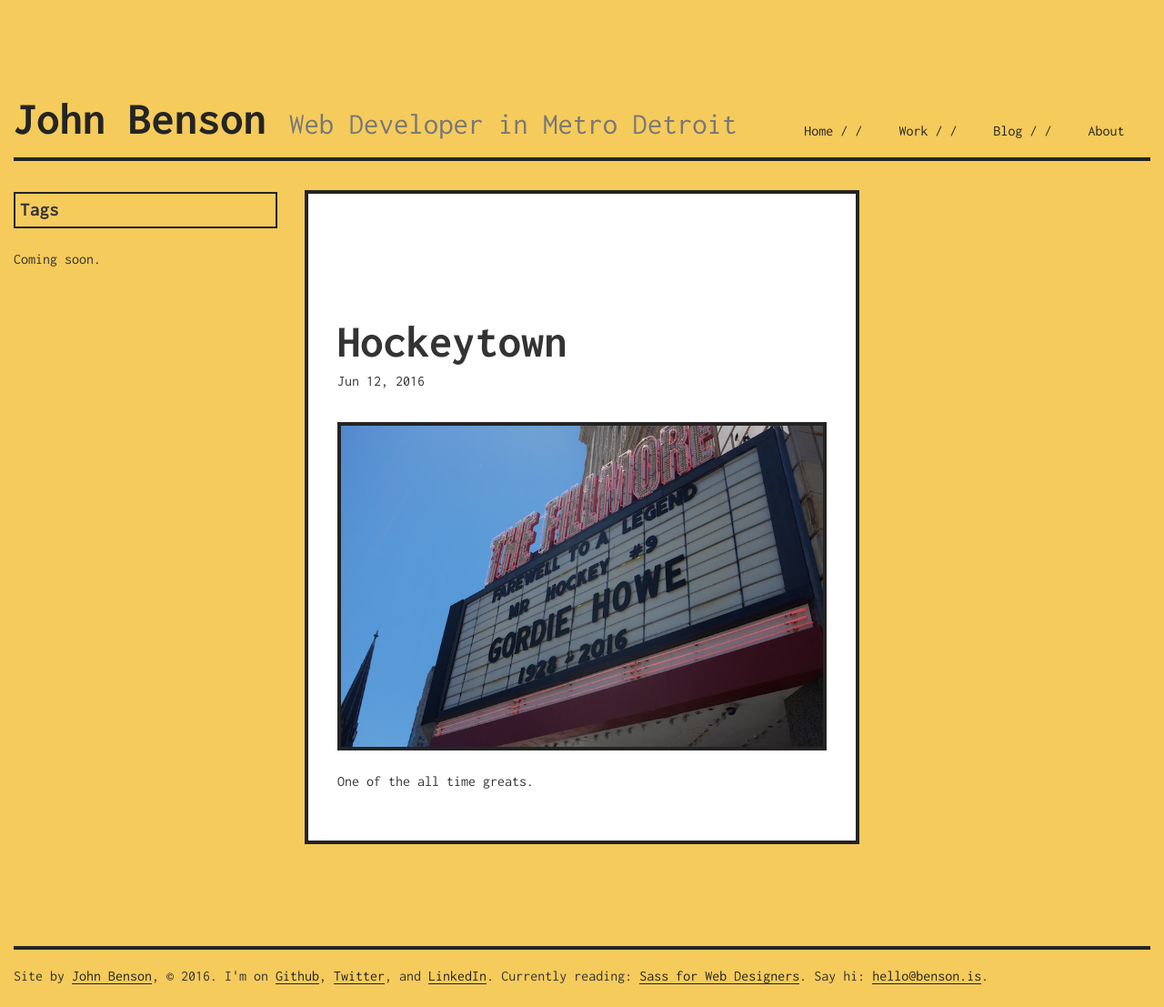
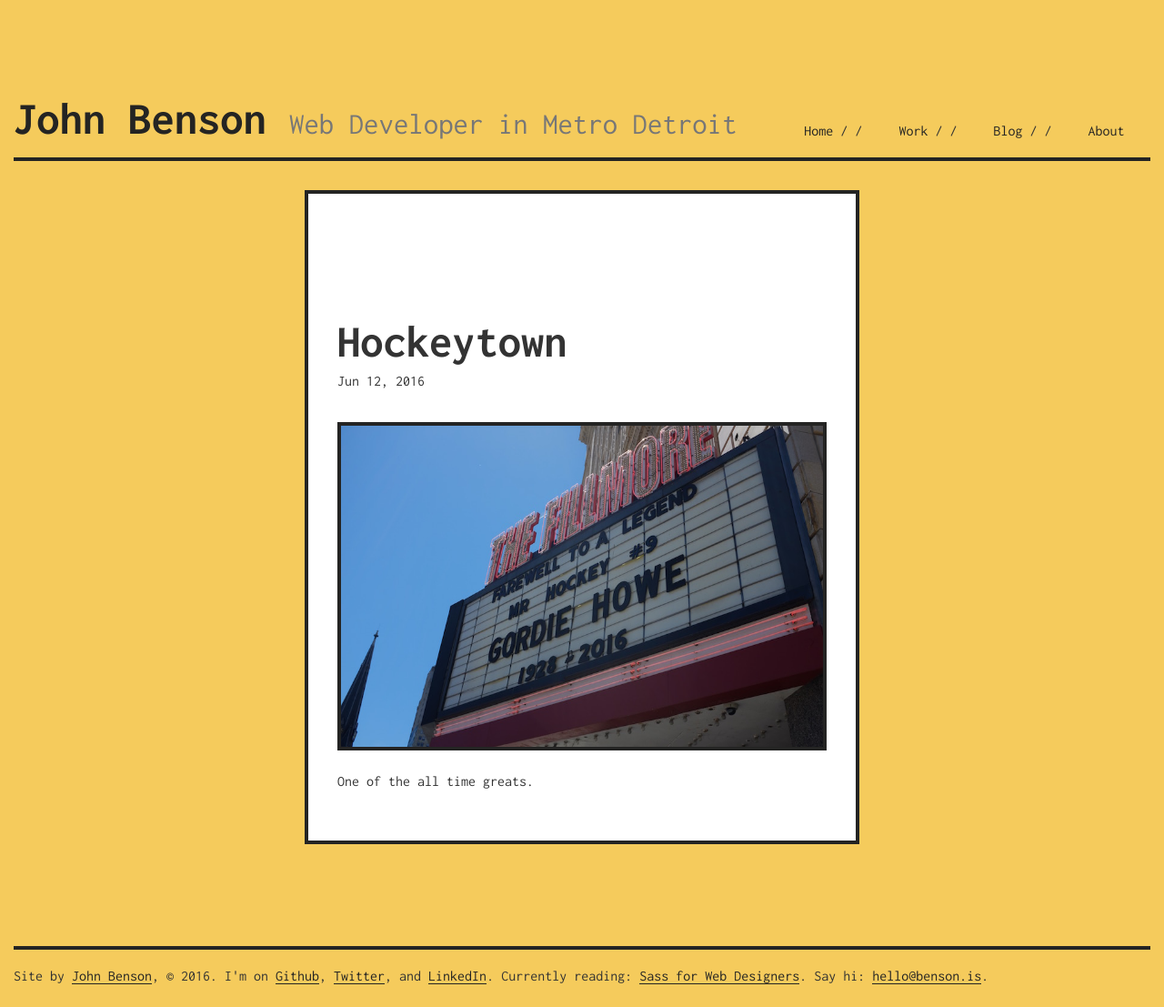
Before and after one commit to johnbenson/johnbenson.github.io, a Jekyll site: the page built from _posts/2016-06-12-hockeytown.md, in a window 1280 px wide. Shown: the whole page at 91% size. Built offline with Jekyll 4.4.1, drawn with Linux system fonts in a browser that asks for light colours.

Commit message:
commented out features not currently in use

```diff
--- a/_layouts/post.html
+++ b/_layouts/post.html
@@ -26,9 +26,8 @@
     <div class="container-fluid">
         <div class="row">
           <div class="col-md-3 tags">
-            <h4 class="border-it blog-cat">Tags</h4>
-            <!-- <p id="post-meta">{{ tags_content }}</p> -->
-            <p>Coming soon.</p>
+            <!-- <h4 class="border-it blog-cat">Tags</h4>
+            <p id="post-meta">{{ tags_content }}</p> -->
           </div>
 
           <div class="col-md-6">
```
Also changed, not shown: blogging/index.html (+5 -5 lines).
